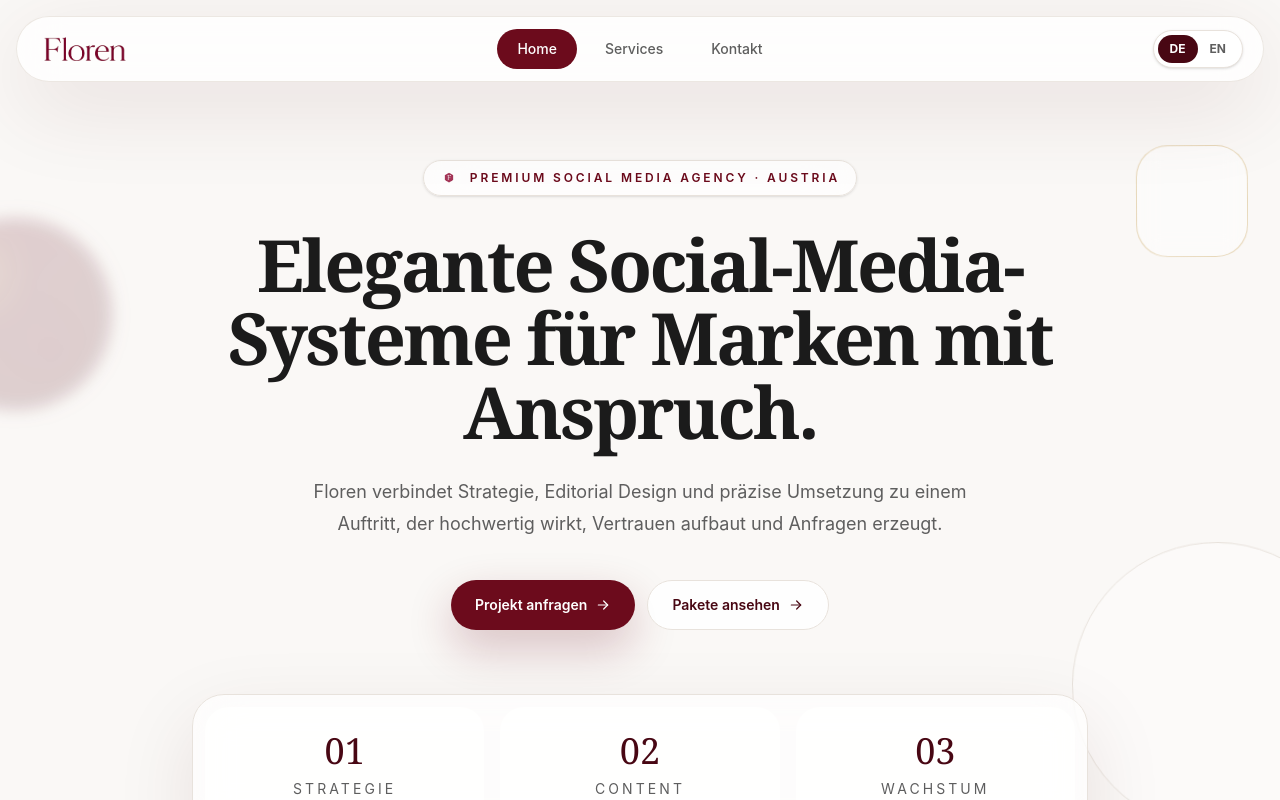
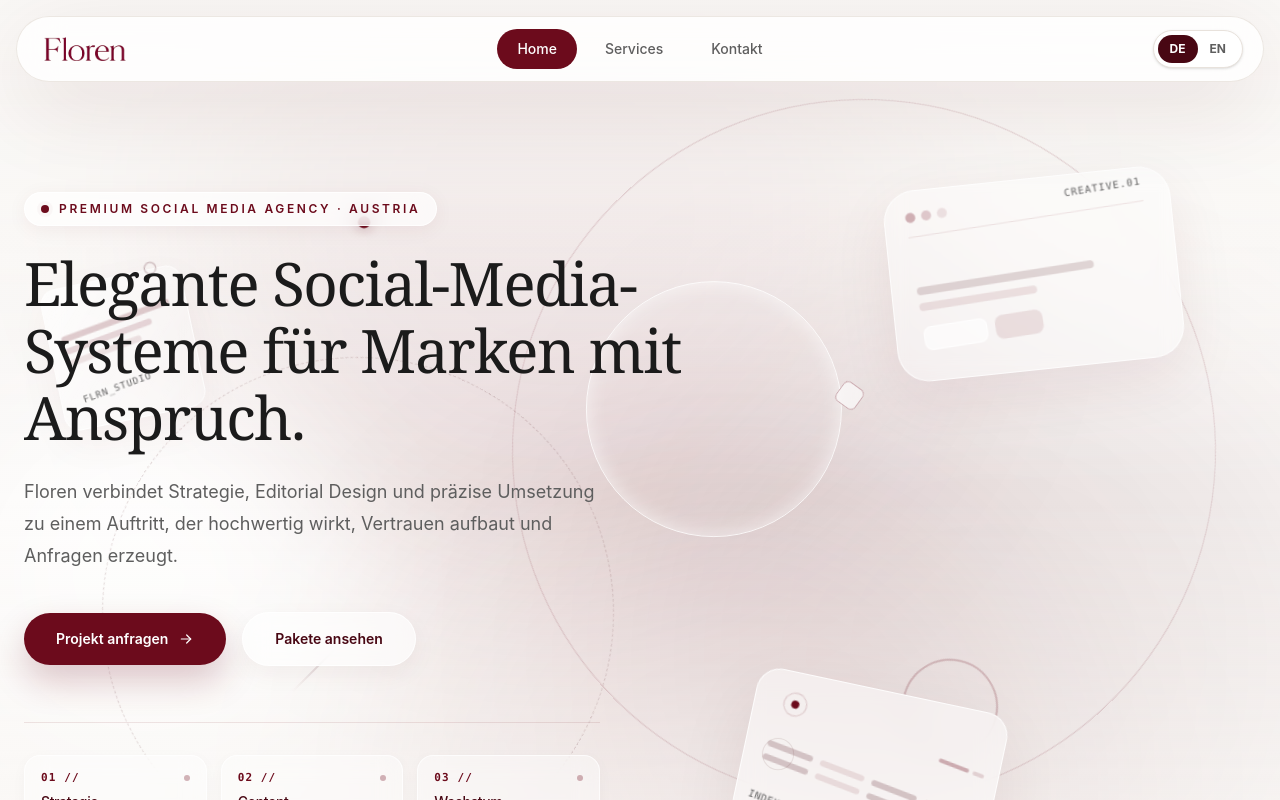
Before and after one commit to florensocial/floren-website, a Next.js app: page / in a window 1280 px wide. Shown: the top 800 px of the page. Built offline with nearby package versions, Linux system fonts and the light colour scheme.

Commit message:
Update site.tsx

```diff
--- a/components/site.tsx
+++ b/components/site.tsx
@@ -6,6 +6,7 @@
 import type { MouseEvent } from "react";
 import { dictionary, packages, type Lang, type Package } from "@/lib/content";
 import { Icon } from "./icons";
+import { Hero } from "./hero";
 
 type Copy = (typeof dictionary)[Lang];
 type Status = "idle" | "sending" | "success" | "error";
@@ -238,47 +239,6 @@
       <main>{contactOnly ? <Contact lang={lang} selectedPackage={selectedPackage} standalone /> : <><Hero t={t} /><Intro t={t} /><Services t={t} /><Contact lang={lang} /></>}</main>
       <Footer t={t} />
     </div>
-  );
-}
-
-function Hero({ t }: { t: Copy }) {
-  return (
-    <section id="home" className="relative flex min-h-[105svh] items-center px-6 pb-20 pt-32 md:pt-40">
-      <div className="absolute inset-0 -z-10 bg-[radial-gradient(circle_at_50%_10%,rgba(201,164,90,.22),transparent_28%),radial-gradient(circle_at_18%_42%,rgba(108,11,28,.18),transparent_30%),linear-gradient(180deg,#FAF8F6_0%,#F5F1EE_100%)]" />
-      <div className="pulse-glow absolute left-1/2 top-28 -z-10 h-72 w-72 -translate-x-1/2 rounded-full bg-[#6C0B1C]/10 blur-3xl" />
-      <div className="float-slow burgundy-orb absolute -left-20 top-56 h-48 w-48 rounded-full opacity-20 blur-sm" />
-      <div className="float-medium absolute right-8 top-36 h-28 w-28 rounded-[2rem] border border-[#C9A45A]/40 bg-white/42 backdrop-blur-md" />
-      <div className="float-slow absolute bottom-20 right-[-5rem] h-72 w-72 rounded-full border border-[#E8E2DC] bg-white/34" />
-
-      <div className="mx-auto max-w-6xl text-center">
-        <div className="reveal-soft mx-auto mb-8 flex w-fit items-center gap-3 rounded-full border border-[#E8E2DC] bg-white/72 px-4 py-2 text-xs font-semibold uppercase tracking-[0.24em] text-[#6C0B1C] shadow-sm backdrop-blur-xl">
-          <Image src="/logos/brandmark_withoutbg.png" alt="" width={18} height={18} className="opacity-80" />
-          {t.hero.eyebrow}
-        </div>
-
-        <h1 className="reveal-up mx-auto max-w-5xl font-serif text-5xl font-semibold leading-[1.02] tracking-[-0.035em] text-[#1B1B1B] md:text-6xl lg:text-7xl">
-          {t.hero.title}
-        </h1>
-
-        <p className="reveal-up mx-auto mt-7 max-w-2xl text-base leading-8 text-[#5E5E5E] md:text-lg">
-          {t.hero.text}
-        </p>
-
-        <div className="reveal-up mt-10 flex flex-col justify-center gap-3 sm:flex-row">
-          <PrimaryButton href="/contact">{t.hero.cta}</PrimaryButton>
-          <PrimaryButton href="/#services" variant="light">{t.hero.secondary}</PrimaryButton>
-        </div>
-
-        <div className="reveal-up mx-auto mt-16 grid max-w-4xl gap-4 rounded-[2rem] border border-[#E8E2DC] bg-white/62 p-3 shadow-[0_28px_80px_rgba(72,7,19,.1)] backdrop-blur-xl md:grid-cols-3">
-          {[t.hero.metricOne, t.hero.metricTwo, t.hero.metricThree].map((item, index) => (
-            <div key={item} className="rounded-[1.5rem] bg-white/72 px-6 py-6 text-center">
-              <p className="font-serif text-4xl text-[#480713]">0{index + 1}</p>
-              <p className="mt-2 text-sm uppercase tracking-[0.22em] text-[#5E5E5E]">{item}</p>
-            </div>
-          ))}
-        </div>
-      </div>
-    </section>
   );
 }
 
```
Lines whose indentation alone changed are shown as unchanged.
